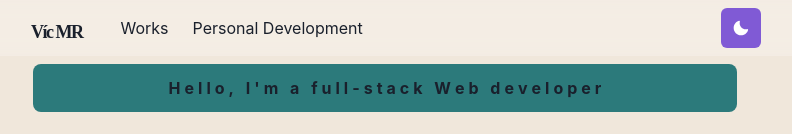
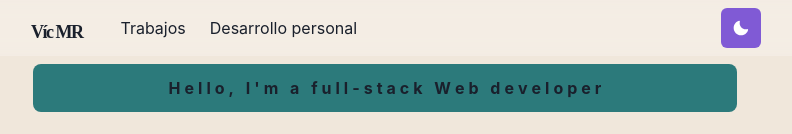
Before and after one commit to AppDeveloperVM/portfolio, a Next.js app: page / in a window 1280 px wide. Shown: the top 134 px of the page, without its empty margins (255-1047 px from the left). Built offline with nearby package versions, Linux system fonts and the light colour scheme; a web font is replaced by a local one.

Commit message:
Update navbar.js

```diff
--- a/components/navbar.js
+++ b/components/navbar.js
@@ -67,11 +67,11 @@ const Navbar = props => {
                     mt={{base: 4, md: 0}}
                 >
                     <LinkItem href="/works" path={path}>
-                        Works
+                        Trabajos
                         </LinkItem>
 
                     <LinkItem href="/develop" path={path}>
-                        Personal Development
+                        Desarrollo personal
                         </LinkItem>
                 </Stack>
 
```
